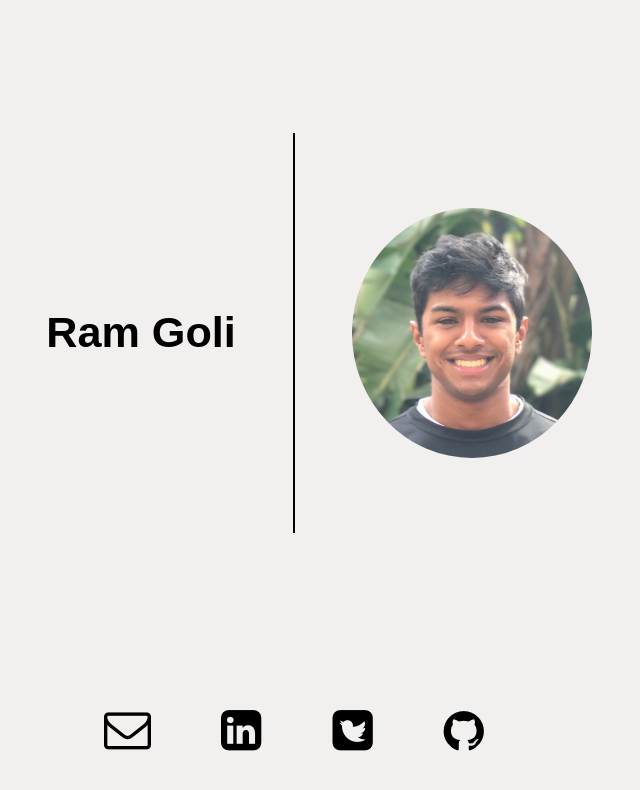
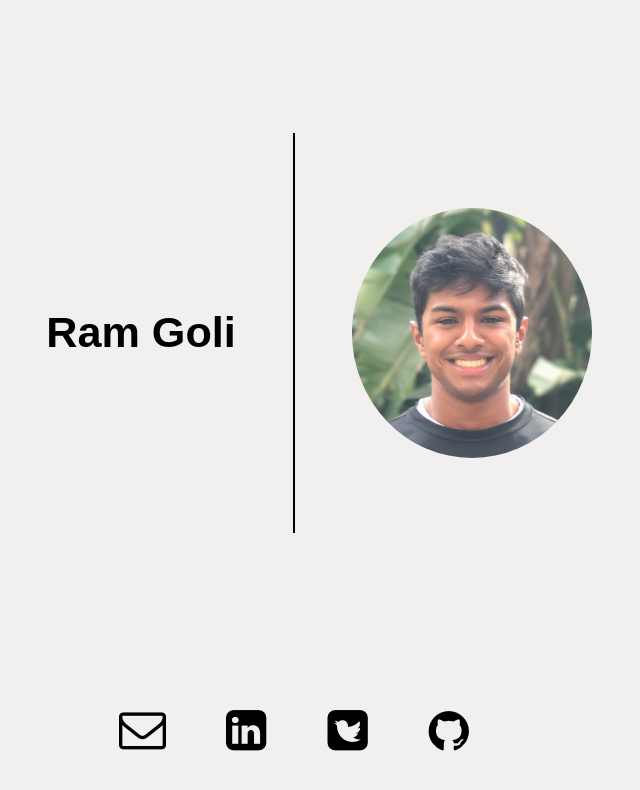
Before and after one commit to ramsgoli/front-page, a React app: page / in a window 1280 px wide. Shown: the top 790 px of the page, without its empty margins (346-986 px from the left). Built offline with nearby package versions, Linux system fonts and the light colour scheme; the HTML template or start-up script is replaced by a standard one.

Commit message:
test commit #2 for staticci

```diff
--- a/src/components/Links/style.scss
+++ b/src/components/Links/style.scss
@@ -8,8 +8,8 @@
   flex: 1;
 
   & > * {
-    margin-right: 35px;
-    margin-left: 35px;
+    margin-right: 30px;
+    margin-left: 30px;
   }
 
   img {
```
